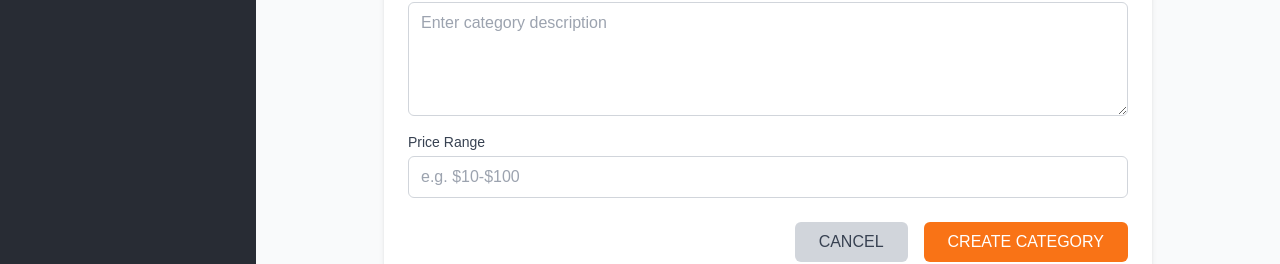
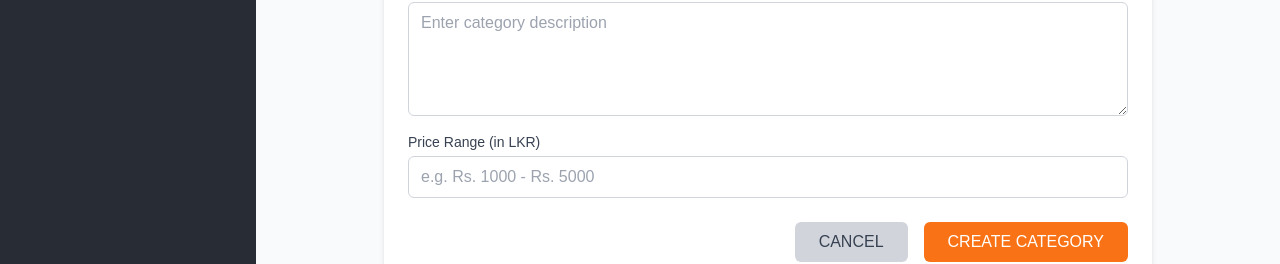
Before and after one commit to Anuradha-Herath/Pinnacle, a Next.js app: page /categorycreate in a window 1280 px wide. Shown: the part 688-952 px from the top of the page. Built offline with nearby package versions, Linux system fonts and the light colour scheme; no server answers.

Commit message:
Updated category creation page to reflect price range in LKR

```diff
--- a/app/(admin)/categorycreate/page.tsx
+++ b/app/(admin)/categorycreate/page.tsx
@@ -14,9 +14,9 @@ export default function CategoryCreate() {
   // Form state
   const [categoryTitle, setCategoryTitle] = useState("");
   const [description, setDescription] = useState("");
-  const [priceRange, setPriceRange] = useState("");
+  const [priceRange, setPriceRange] = useState(""); // Price range in LKR
   const [thumbnailImage, setThumbnailImage] = useState<string | null>(null);
-  const [selectedCategories, setSelectedCategories] = useState<string[]>([]); // Changed from string to string[] to support multiple categories
+  const [selectedCategories, setSelectedCategories] = useState<string[]>([]);
   const [isSubmitting, setIsSubmitting] = useState(false);
   const [error, setError] = useState<string | null>(null);
 
@@ -34,18 +34,17 @@ export default function CategoryCreate() {
 
   // Handle checkbox changes for category selection
   const handleCategoryChange = (category: string) => {
-    setSelectedCategories(prev =>
+    setSelectedCategories((prev) =>
       prev.includes(category)
-        ? prev.filter(cat => cat !== category) // Remove if already selected
-        : [...prev, category] // Add if not selected
+        ? prev.filter((cat) => cat !== category)
+        : [...prev, category]
     );
   };
 
-  // Handle form submission with improved error handling
+  // Handle form submission
   const handleCreateCategory = async (e: React.FormEvent) => {
     e.preventDefault();
 
-    // Validate that at least one category is selected
     if (selectedCategories.length === 0) {
       setError("Please select at least one main category");
       return;
@@ -55,37 +54,40 @@ export default function CategoryCreate() {
     setIsSubmitting(true);
 
     try {
-      const response = await fetch('/api/categories', {
-        method: 'POST',
+      const response = await fetch("/api/categories", {
+        method: "POST",
         headers: {
-          'Content-Type': 'application/json'
+          "Content-Type": "application/json",
         },
         body: JSON.stringify({
           title: categoryTitle,
           description,
           priceRange,
           thumbnailImage,
-          mainCategory: selectedCategories // Send array of selected categories
-        })
+          mainCategory: selectedCategories,
+        }),
       });
 
       const data = await response.json();
 
       if (!response.ok) {
-        // Check specifically for duplicate key error
-        if (response.status === 500 && data.error && data.error.includes('duplicate key error')) {
-          throw new Error(`A category with the title "${categoryTitle}" already exists. Please use a different title.`);
+        if (
+          response.status === 500 &&
+          data.error &&
+          data.error.includes("duplicate key error")
+        ) {
+          throw new Error(
+            `A category with the title "${categoryTitle}" already exists. Please use a different title.`
+          );
         }
-        throw new Error(data.error || 'Failed to create category');
+        throw new Error(data.error || "Failed to create category");
       }
 
-      // Success - redirect to category list
-      alert('Category created successfully!');
+      alert("Category created successfully!");
       router.push("/categorylist");
-
     } catch (error) {
       console.error("Error creating category:", error);
-      setError(error instanceof Error ? error.message : 'Unknown error');
+      setError(error instanceof Error ? error.message : "Unknown error");
     } finally {
       setIsSubmitting(false);
     }
@@ -100,11 +102,13 @@ export default function CategoryCreate() {
         <div className="p-6">
           {/* Breadcrumb Navigation */}
           <div className="text-sm text-gray-500 mb-6">
-            <Link href="/categorylist" className="text-gray-600 font-medium hover:text-orange-500">
+            <Link
+              href="/categorylist"
+              className="text-gray-600 font-medium hover:text-orange-500"
+            >
               Categories
             </Link>{" "}
-            &gt;{" "}
-            <span className="text-orange-500 font-medium">Create</span>
+            &gt; <span className="text-orange-500 font-medium">Create</span>
           </div>
 
           {/* Add Thumbnail Photo Section */}
@@ -138,7 +142,9 @@ export default function CategoryCreate() {
                 className="border-2 border-dashed border-gray-300 rounded-lg p-6 text-center h-48 flex flex-col justify-center items-center cursor-pointer hover:border-orange-500 transition-colors"
               >
                 <PhotoIcon className="h-10 w-10 text-orange-500 mb-2" />
-                <p className="text-gray-500">Drop your image here, or click to upload</p>
+                <p className="text-gray-500">
+                  Drop your image here, or click to upload
+                </p>
                 <p className="text-gray-500">JPEG, PNG, GIF allowed</p>
               </div>
             )}
@@ -154,13 +160,12 @@ export default function CategoryCreate() {
             )}
             <form onSubmit={handleCreateCategory}>
               <div className="space-y-4">
-                {/* Main Category Selection - Changed to display inline */}
+                {/* Main Category Selection */}
                 <div>
                   <label className="block text-sm font-medium text-gray-700 mb-2">
                     Main Category (Select at least one)
                   </label>
                   <div className="flex space-x-60">
-                    {/* Men Category Checkbox */}
                     <div className="flex items-center">
                       <input
                         type="checkbox"
@@ -170,12 +175,14 @@ export default function CategoryCreate() {
                         className="h-4 w-4 text-orange-500 focus:ring-orange-500 border-gray-300 rounded bg-orange-500 checked:bg-orange-500"
                         disabled={isSubmitting}
                       />
-                      <label htmlFor="category-men" className="ml-2 text-sm text-gray-700">
+                      <label
+                        htmlFor="category-men"
+                        className="ml-2 text-sm text-gray-700"
+                      >
                         Men
                       </label>
                     </div>
 
-                    {/* Women Category Checkbox */}
                     <div className="flex items-center">
                       <input
                         type="checkbox"
@@ -185,12 +192,14 @@ export default function CategoryCreate() {
                         className="h-4 w-4 text-orange-500 focus:ring-orange-500 border-gray-300 rounded bg-orange-500 checked:bg-orange-500"
                         disabled={isSubmitting}
                       />
-                      <label htmlFor="category-women" className="ml-2 text-sm text-gray-700">
+                      <label
+                        htmlFor="category-women"
+                        className="ml-2 text-sm text-gray-700"
+                      >
                         Women
                       </label>
                     </div>
 
-                    {/* Accessories Category Checkbox */}
                     <div className="flex items-center">
                       <input
                         type="checkbox"
@@ -200,7 +209,10 @@ export default function CategoryCreate() {
                         className="h-4 w-4 text-orange-500 focus:ring-orange-500 border-gray-300 rounded bg-orange-500 checked:bg-orange-500"
                         disabled={isSubmitting}
                       />
-                      <label htmlFor="category-accessories" className="ml-2 text-sm text-gray-700">
+                      <label
+                        htmlFor="category-accessories"
+                        className="ml-2 text-sm text-gray-700"
+                      >
                         Accessories
                       </label>
                     </div>
@@ -236,14 +248,14 @@ export default function CategoryCreate() {
                 </div>
                 <div>
                   <label className="block text-sm font-medium text-gray-700 mb-1">
-                    Price Range
+                    Price Range (in LKR)
                   </label>
                   <input
                     type="text"
                     value={priceRange}
                     onChange={(e) => setPriceRange(e.target.value)}
                     className="block w-full px-3 py-2 border border-gray-300 rounded-md focus:outline-none focus:ring-2 focus:ring-orange-500"
-                    placeholder="e.g. $10-$100"
+                    placeholder="e.g. Rs. 1000 - Rs. 5000"
                     disabled={isSubmitting}
                   />
                 </div>
@@ -259,10 +271,12 @@ export default function CategoryCreate() {
                 </button>
                 <button
                   type="submit"
-                  className={`bg-orange-500 text-white px-6 py-2 rounded-md hover:bg-orange-600 transition-colors ${isSubmitting ? 'opacity-70 cursor-wait' : ''}`}
+                  className={`bg-orange-500 text-white px-6 py-2 rounded-md hover:bg-orange-600 transition-colors ${
+                    isSubmitting ? "opacity-70 cursor-wait" : ""
+                  }`}
                   disabled={isSubmitting}
                 >
-                  {isSubmitting ? 'CREATING...' : 'CREATE CATEGORY'}
+                  {isSubmitting ? "CREATING..." : "CREATE CATEGORY"}
                 </button>
               </div>
             </form>
```
